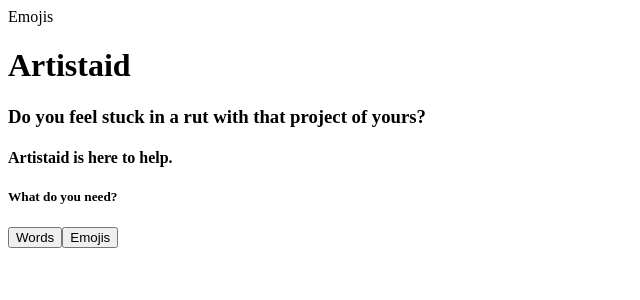
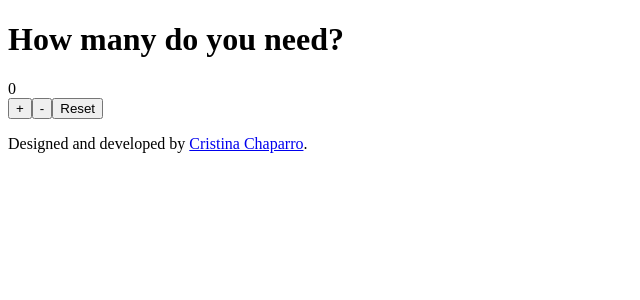
Before and after one commit to cristinachaparro/artistaid, a React (Vite) app: page /emojis in a window 1280 px wide. Shown: the top 300 px of the page, without its empty margins (0-640 px from the left). Built offline with nearby package versions, Linux system fonts and the light colour scheme.

Commit message:
added counters to both Emojis.jsx and Words.jsx

```diff
--- a/src/App.jsx
+++ b/src/App.jsx
@@ -1,29 +1,21 @@
 import "./App.css";
 
-import { NavLink, Routes, Route } from "react-router-dom";
+import { Routes, Route } from "react-router-dom";
 
 import Emojis from "./pages/Emojis";
 import Words from "./pages/Words";
+import Home from "./pages/Home";
+import Footer from "./components/Footer";
 
 function App() {
   return (
     <>
       <Routes>
+        <Route path="/" element={<Home />} />
         <Route path="/emojis" element={<Emojis />} />
         <Route path="/words" element={<Words />} />
       </Routes>
-      <div className="App">
-        <h1>Artistaid</h1>
-        <h3>Do you feel stuck in a rut with that project of yours?</h3>
-        <h4>Artistaid is here to help.</h4>
-        <h5>What do you need?</h5>
-        <NavLink to="/">
-          <button>Words</button>
-        </NavLink>
-        <NavLink to="/">
-          <button>Emojis</button>
-        </NavLink>
-      </div>
+      <Footer />
     </>
   );
 }
--- /dev/null
+++ b/src/components/Footer.jsx
@@ -0,0 +1,12 @@
+function Footer() {
+  return (
+    <div>
+      <p>
+        Designed and developed by{" "}
+        <a href="https://github.com/cristinachaparro">Cristina Chaparro</a>.
+      </p>
+    </div>
+  );
+}
+
+export default Footer;
--- a/src/pages/Emojis.jsx
+++ b/src/pages/Emojis.jsx
@@ -1,5 +1,40 @@
+import { useState } from "react";
+
 function Emojis() {
-  return <div>Emojis</div>;
+  const [counter, setCounter] = useState(0);
+
+  //increase counter
+  const increase = () => {
+    setCounter((count) => count + 1);
+  };
+
+  const decrease = () => {
+    if (counter > 0) {
+      setCounter((count) => count - 1);
+    }
+  };
+
+  const reset = () => {
+    setCounter(0);
+  };
+
+  return (
+    <div>
+      <h1>How many do you need?</h1>
+      <span className="counter__output">{counter}</span>
+      <div className="btn-container">
+        <button className="control-btn" onClick={increase}>
+          +
+        </button>
+        <button className="control-btn" onClick={decrease}>
+          -
+        </button>
+        <button className="reset" onClick={reset}>
+          Reset
+        </button>
+      </div>
+    </div>
+  );
 }
 
 export default Emojis;
--- /dev/null
+++ b/src/pages/Home.jsx
@@ -0,0 +1,20 @@
+import { NavLink } from "react-router-dom";
+
+function Home() {
+  return (
+    <div className="App">
+      <h1>Artistaid</h1>
+      <h3>Do you feel stuck in a rut with that project of yours?</h3>
+      <h4>Artistaid is here to help.</h4>
+      <h5>What do you need?</h5>
+      <NavLink to="/words">
+        <button>Words</button>
+      </NavLink>
+      <NavLink to="/emojis">
+        <button>Emojis</button>
+      </NavLink>
+    </div>
+  );
+}
+
+export default Home;
--- a/src/pages/Words.jsx
+++ b/src/pages/Words.jsx
@@ -1,5 +1,40 @@
+import { useState } from "react";
+
 function Words() {
-  return <div>Words</div>;
+  const [counter, setCounter] = useState(0);
+
+  //increase counter
+  const increase = () => {
+    setCounter((count) => count + 1);
+  };
+
+  const decrease = () => {
+    if (counter > 0) {
+      setCounter((count) => count - 1);
+    }
+  };
+
+  const reset = () => {
+    setCounter(0);
+  };
+
+  return (
+    <div>
+      <h1>How many do you need?</h1>
+      <span className="counter__output">{counter}</span>
+      <div className="btn-container">
+        <button className="control-btn" onClick={increase}>
+          +
+        </button>
+        <button className="control-btn" onClick={decrease}>
+          -
+        </button>
+        <button className="reset" onClick={reset}>
+          Reset
+        </button>
+      </div>
+    </div>
+  );
 }
 
 export default Words;
```
